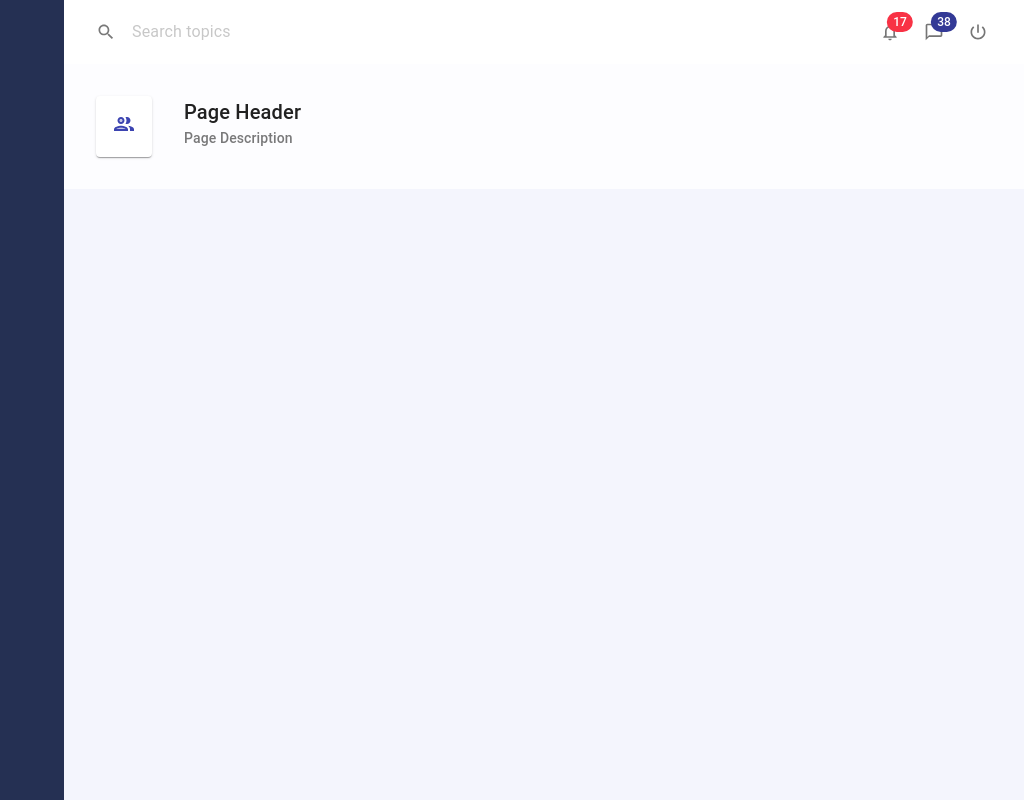
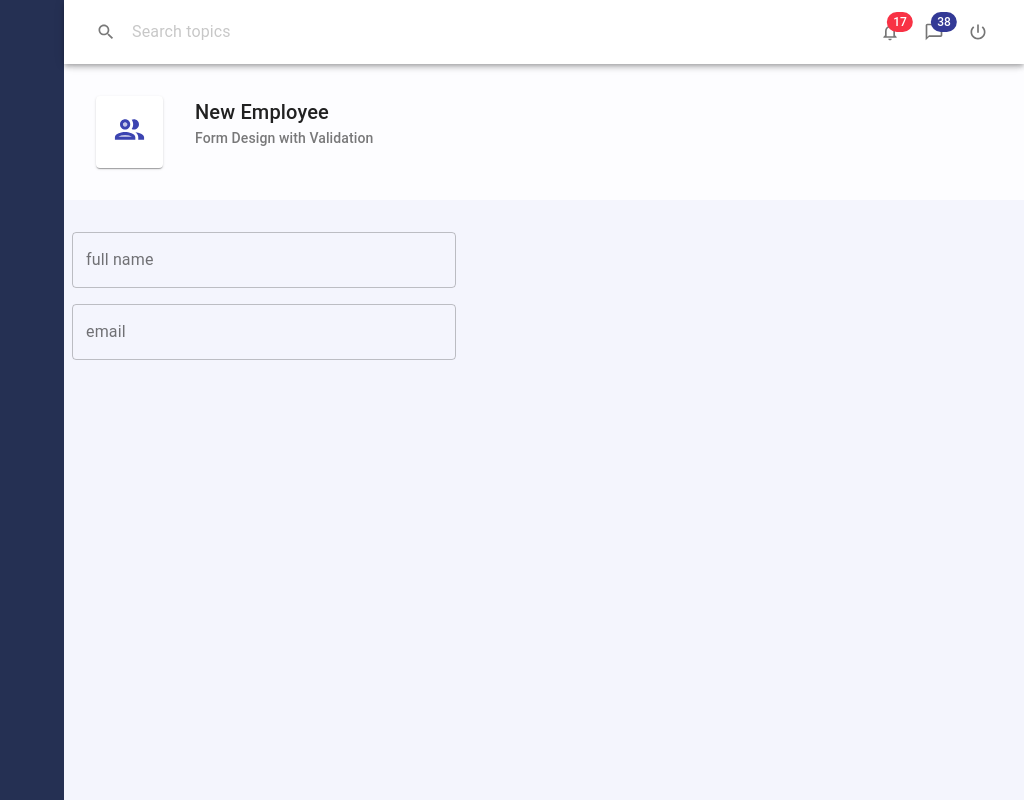
Before and after one commit to JWoltjen/material-ui-demo2, a React (Create React App) app: page / in a window 1280 px wide. Shown: the whole page, without its empty margins (256-1280 px from the left). Built offline with nearby package versions, Linux system fonts and the light colour scheme.

Commit message:
build employee and employeeform components

```diff
--- a/src/App.js
+++ b/src/App.js
@@ -3,8 +3,7 @@ import React from 'react';
 import './App.css';
 import SideMenu from './Components/SideMenu';
 import Header from './Components/Header';
-import PageHeader from './Components/PageHeader';
-import PeopleOutlineTwoToneIcon from '@material-ui/icons/PeopleOutlineTwoTone'
+import Employees from './Pages/Employees/Employees'
 
 const theme = createMuiTheme({
   palette:{
@@ -18,6 +17,13 @@ const theme = createMuiTheme({
     },
     background: {
       default: '#f4f5fd'
+    },
+    overrides: {
+      MuiAppBar:{
+        root:{
+          transform: 'translateZ(0)'
+        }
+      }
     }
   }
 })
@@ -37,11 +43,8 @@ function App() {
       <SideMenu />
       <div className={classes.appMain}>
         <Header />
-        <PageHeader
-          title='Page Header'
-          subtitle="Page Description"
-          icon={<PeopleOutlineTwoToneIcon />}
-        />
+
+        <Employees />
       </div>
       <CssBaseline />
     </ThemeProvider>
--- a/src/Components/Header.js
+++ b/src/Components/Header.js
@@ -7,7 +7,8 @@ import SearchIcon from '@material-ui/icons/Search';
 
 const useStyles = makeStyles (theme =>({
     root: {
-        backgroundColor: '#fff'
+        backgroundColor: '#fff',
+        transform: 'translateZ(0)'
     },
     searchInput: {
         opacity: '0.6',
--- /dev/null
+++ b/src/Pages/Employees/EmployeeForm.js
@@ -0,0 +1,50 @@
+import React, {useState, useEffect} from 'react';
+import {Grid, TextField, makeStyles} from '@material-ui/core';
+
+const useStyles = makeStyles(theme => ({
+    root: {
+        '& .MuiFormControl-root': {
+            width: '80%',
+            margin: theme.spacing(1)
+        }
+    }
+}))
+
+const initialValues = {
+    id: 0,
+    fullName: '',
+    email: '',
+    mobile: '',
+    city: '',
+    gender: 'male',
+    departmentId: '',
+    hireDate: new Date(),
+    isPermanent: false,
+}
+
+function EmployeeForm() {
+
+    const [values, setValues] = useState(initialValues)
+    const classes = useStyles();
+    return (
+            <form className={classes.root}>
+                <Grid container >
+                    <Grid item xs={6}>
+                        <TextField
+                        variant="outlined"
+                        label="full name"
+                        value={values.fullName}
+                        />
+                        <TextField
+                        variant="outlined"
+                        label="email"
+                        value={values.email}
+                        />
+                    </Grid>
+                    <Grid item xs={6}></Grid>
+                </Grid>
+            </form>
+    )
+}
+
+export default EmployeeForm
--- /dev/null
+++ b/src/Pages/Employees/Employees.js
@@ -0,0 +1,19 @@
+import React from 'react'
+import EmployeeForm from './EmployeeForm'
+import PageHeader from '../../Components/PageHeader'
+import PeopleOutlineTwoToneIcon from '@material-ui/icons/PeopleOutlineTwoTone';
+
+function Employees() {
+    return (
+        <>
+        <PageHeader
+          title='New Employee'
+          subtitle="Form Design with Validation"
+          icon={<PeopleOutlineTwoToneIcon fontSize="large" />}
+        />
+        <EmployeeForm />
+        </>
+    )
+}
+
+export default Employees
```
Also changed, not shown: 1 other file (tests, documents, lock files or other folders).
